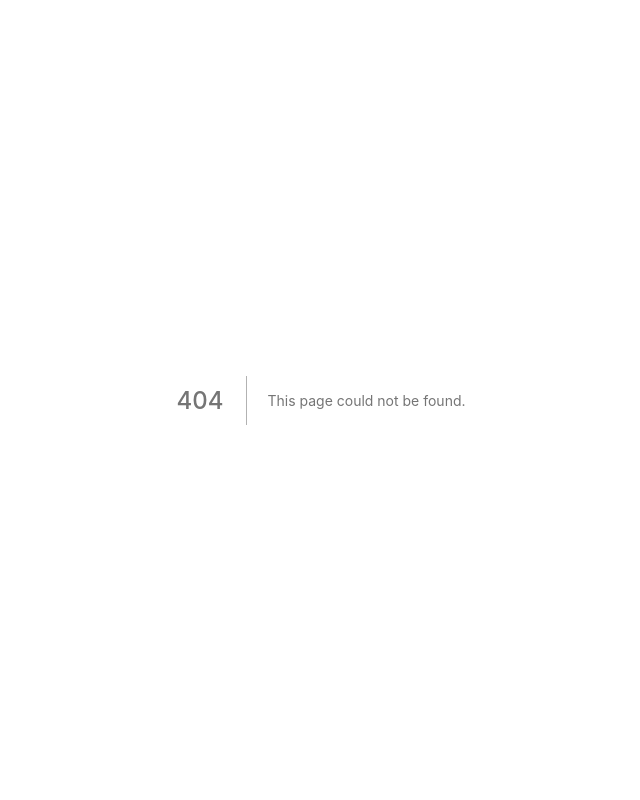
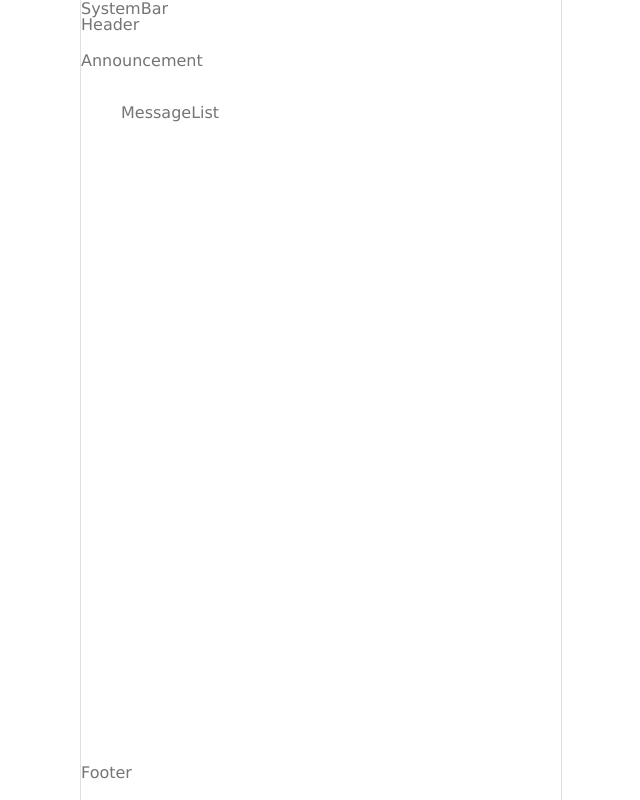
Before and after one commit to expectNothin9/mars, a Next.js app: page /line in a window 1280 px wide. Before the commit this address had no page. Shown: the whole page, without its empty margins (319-959 px from the left). Built offline with nearby package versions, Linux system fonts and the light colour scheme.

Commit message:
basic setup of /line

```diff
--- /dev/null
+++ b/components/line/Announcement.js
@@ -0,0 +1,12 @@
+import React from "react";
+import styled from "styled-components";
+
+const StyledAnnouncement = styled.div`
+  height: var(--h-unit);
+`;
+
+const Announcement = () => (
+  <StyledAnnouncement>Announcement</StyledAnnouncement>
+);
+
+export default Announcement;
--- /dev/null
+++ b/components/line/Footer.js
@@ -0,0 +1,10 @@
+import React from "react";
+import styled from "styled-components";
+
+const StyledFooter = styled.footer`
+  height: var(--h-unit);
+`;
+
+const Footer = () => <StyledFooter>Footer</StyledFooter>;
+
+export default Footer;
--- /dev/null
+++ b/components/line/Header.js
@@ -0,0 +1,10 @@
+import React from "react";
+import styled from "styled-components";
+
+const StyledHeader = styled.header`
+  height: var(--h-unit);
+`;
+
+const Header = () => <StyledHeader>Header</StyledHeader>;
+
+export default Header;
--- /dev/null
+++ b/components/line/Line.js
@@ -0,0 +1,33 @@
+import React from "react";
+import styled from "styled-components";
+
+import SystemBar from "./SystemBar";
+import Header from "./Header";
+import Announcement from "./Announcement";
+import MessageList from "./MessageList";
+import Footer from "./Footer";
+
+const StyledLine = styled.main`
+  min-width: 20rem;
+  max-width: 30rem;
+  border-left: 1px solid var(--mono-light);
+  border-right: 1px solid var(--mono-light);
+  height: 100%;
+  margin: auto;
+  display: flex;
+  flex-direction: column;
+
+  --h-unit: 2.25rem;
+`;
+
+const Line = () => (
+  <StyledLine>
+    <SystemBar />
+    <Header />
+    <Announcement />
+    <MessageList />
+    <Footer />
+  </StyledLine>
+);
+
+export default Line;
--- /dev/null
+++ b/components/line/MessageList.js
@@ -0,0 +1,10 @@
+import React from "react";
+import styled from "styled-components";
+
+const StyledMessageList = styled.ul`
+  flex-grow: 1;
+`;
+
+const MessageList = () => <StyledMessageList>MessageList</StyledMessageList>;
+
+export default MessageList;
--- /dev/null
+++ b/components/line/SystemBar.js
@@ -0,0 +1,10 @@
+import React from "react";
+import styled from "styled-components";
+
+const StyledSystemBar = styled.div`
+  height: 1rem;
+`;
+
+const SystemBar = () => <StyledSystemBar>SystemBar</StyledSystemBar>;
+
+export default SystemBar;
--- /dev/null
+++ b/pages/line/index.js
@@ -0,0 +1,15 @@
+import Head from "next/head";
+
+import CommonPage from "../../components/common/CommonPage";
+import Line from "../../components/line/Line";
+
+const LineIndex = () => (
+  <CommonPage>
+    <Head>
+      <title>Line - AGEDLION</title>
+    </Head>
+    <Line />
+  </CommonPage>
+);
+
+export default LineIndex;
```
